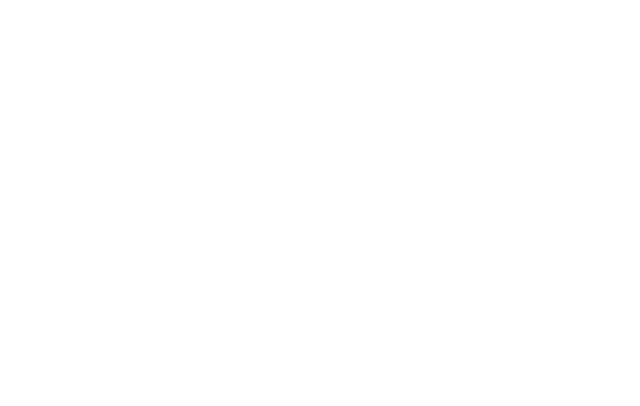
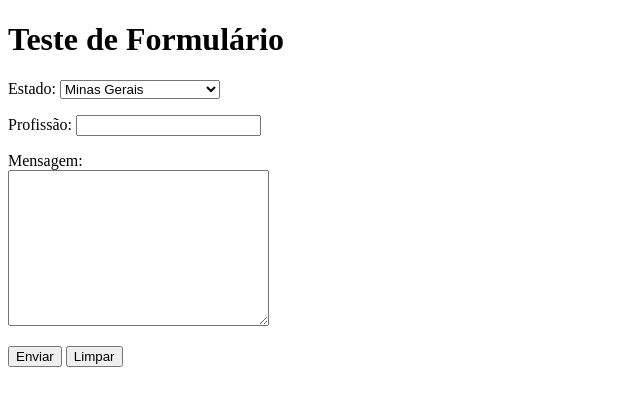
Before and after one commit to ErickkADR/HTML-CSS, a plain HTML site: page EXERCICIOS/EX 024/form007.html in a window 1280 px wide. Shown: the whole page, without its empty margins (0-640 px from the left). Drawn offline with Linux system fonts and the light colour scheme.

Commit message:
update final

```diff
--- a/EXERCICIOS/EX 024/form007.html
+++ b/EXERCICIOS/EX 024/form007.html
@@ -1,12 +1,48 @@
 <!DOCTYPE html>
-<html lang="en">
+<html lang="pt-br">
 <head>
     <meta charset="UTF-8">
     <meta http-equiv="X-UA-Compatible" content="IE=edge">
     <meta name="viewport" content="width=device-width, initial-scale=1.0">
-    <title>Document</title>
+    <title>Formulário</title>
 </head>
 <body>
-
+    <h1>Teste de Formulário</h1>
+    <form action="cadastro.php" method="get" autocomplete="on">
+        <p>
+            <label for="iest">Estado: </label>
+            <select name="estado" id="iest">
+                <optgroup label="Região Sudeste">
+                    <option value="MG">Minas Gerais</option>
+                    <option value="MG">Rio de Janeiro</option>
+                    <option value="MG">São Paulo</option>
+                </optgroup>
+                <optgroup label="Região Nordeste">
+                    <option value="MG">Maranhão</option>
+                    <option value="MG">Pernambuco</option>
+                    <option value="MG">Rio Grande do Norte</option>
+                </optgroup>
+            </select>
+        </p>
+        <p>
+            <label for="iprof">Profissão: </label>
+            <input type="text" name="prof" id="iprof" list="lstprof">
+            <datalist id="lstprof">
+                <option>Administrador</option>
+                <option>Desenvolvedor</option>
+                <option>Programador</option>
+                <option>Pro Player</option>
+                <option>Professor</option>
+            </datalist>
+        </p>
+        <p>
+            <label for="imsg">Mensagem: </label><br>
+            <textarea name="msg" id="imsg" cols="30" rows="10"></textarea>
+        </p>
+        <p>
+            <input type="submit" value="Enviar">
+            <input type="reset" value="Limpar">
+        </p>
+    </form>
 </body>
 </html>
```
